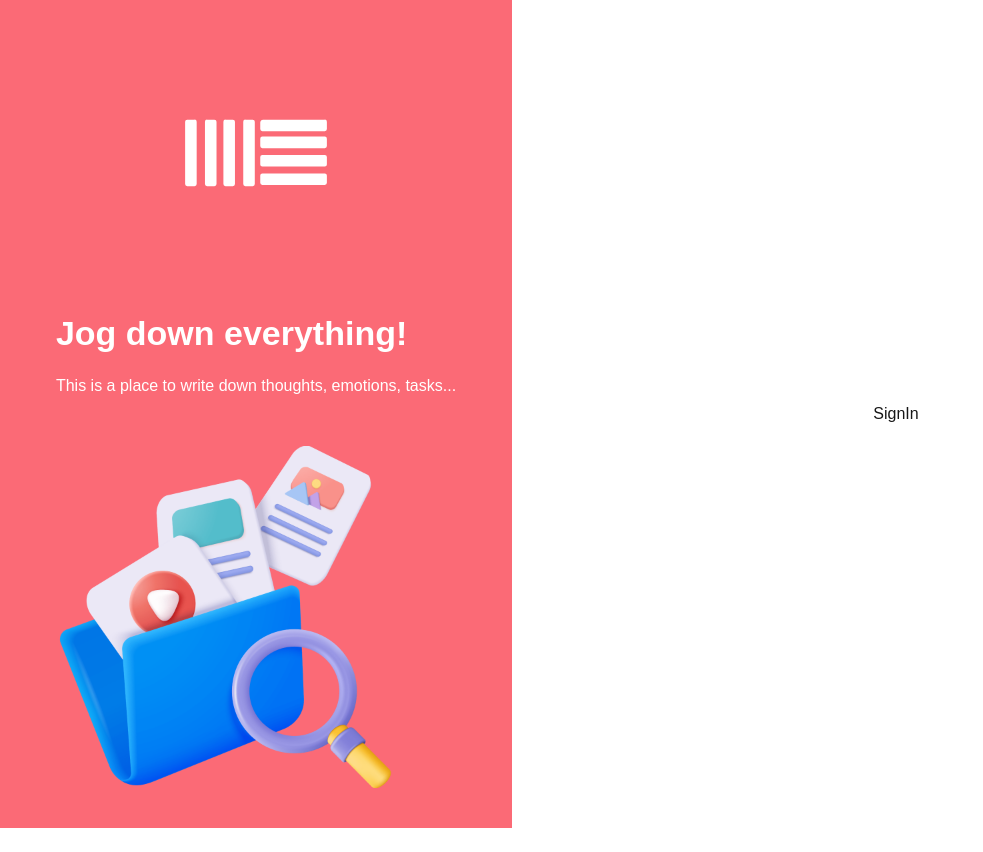
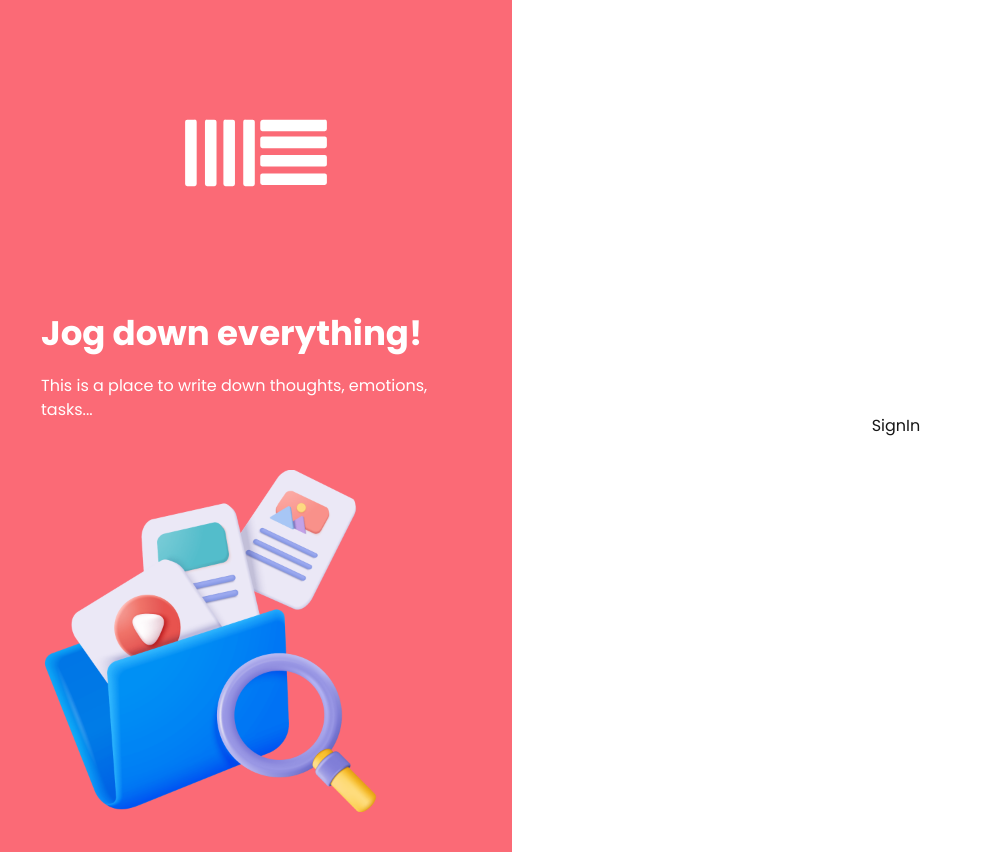
Before and after one commit to linwangboi/perdash, a Next.js app in the folder frontend/: page /sign-in in a window 1280 px wide. Shown: the whole page, without its empty margins (0-983 px from the left). Before the commit the page ends 828 px from the top, so only its background shows below. Built offline with nearby package versions, Linux system fonts and the light colour scheme.

Commit message:
feat: poppins font added to layout.js and globals.css

```diff
--- a/frontend/app/globals.css
+++ b/frontend/app/globals.css
@@ -36,5 +36,5 @@
 body {
   background: var(--background);
   color: var(--foreground);
-  font-family: Arial, Helvetica, sans-serif;
+  font-family: var(--font-poppins);
 }
--- a/frontend/app/layout.js
+++ b/frontend/app/layout.js
@@ -1,15 +1,12 @@
-import { Geist, Geist_Mono } from "next/font/google";
+import { Geist, Geist_Mono, Poppins } from "next/font/google";
 import "./globals.css";
 
-const geistSans = Geist({
-  variable: "--font-geist-sans",
-  subsets: ["latin"],
-});
+const poppins = Poppins({
+  subsets: ['latin'],
+  weight: ['100', '200', '300', '400', '500', '600', '700', '800', '900'],
+  variable: '--font-poppins',
+})
 
-const geistMono = Geist_Mono({
-  variable: "--font-geist-mono",
-  subsets: ["latin"],
-});
 
 export const metadata = {
   title: "Create Next App",
@@ -20,7 +17,7 @@ export default function RootLayout({ children }) {
   return (
     <html lang="en">
       <body
-        className={`${geistSans.variable} ${geistMono.variable} antialiased`}
+        className={`${poppins.variable} antialiased`}
       >
         {children}
       </body>
```
